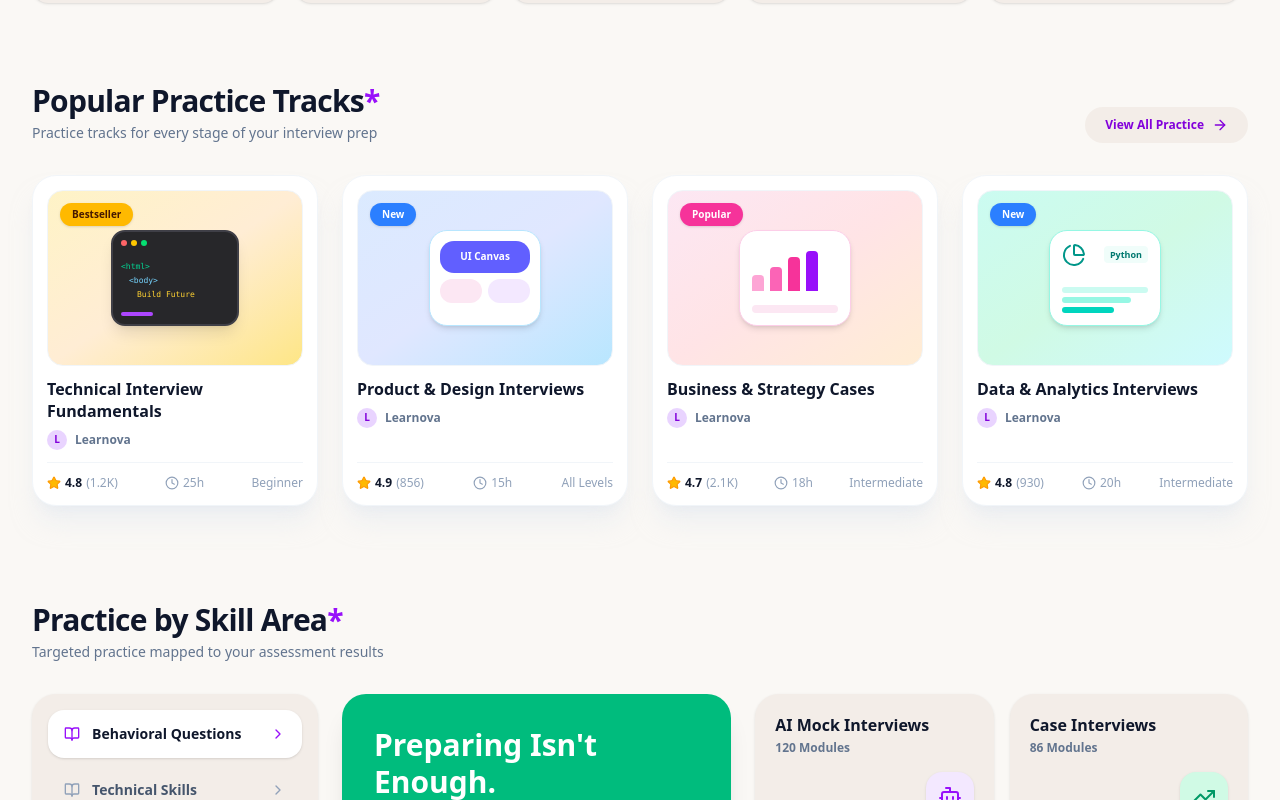
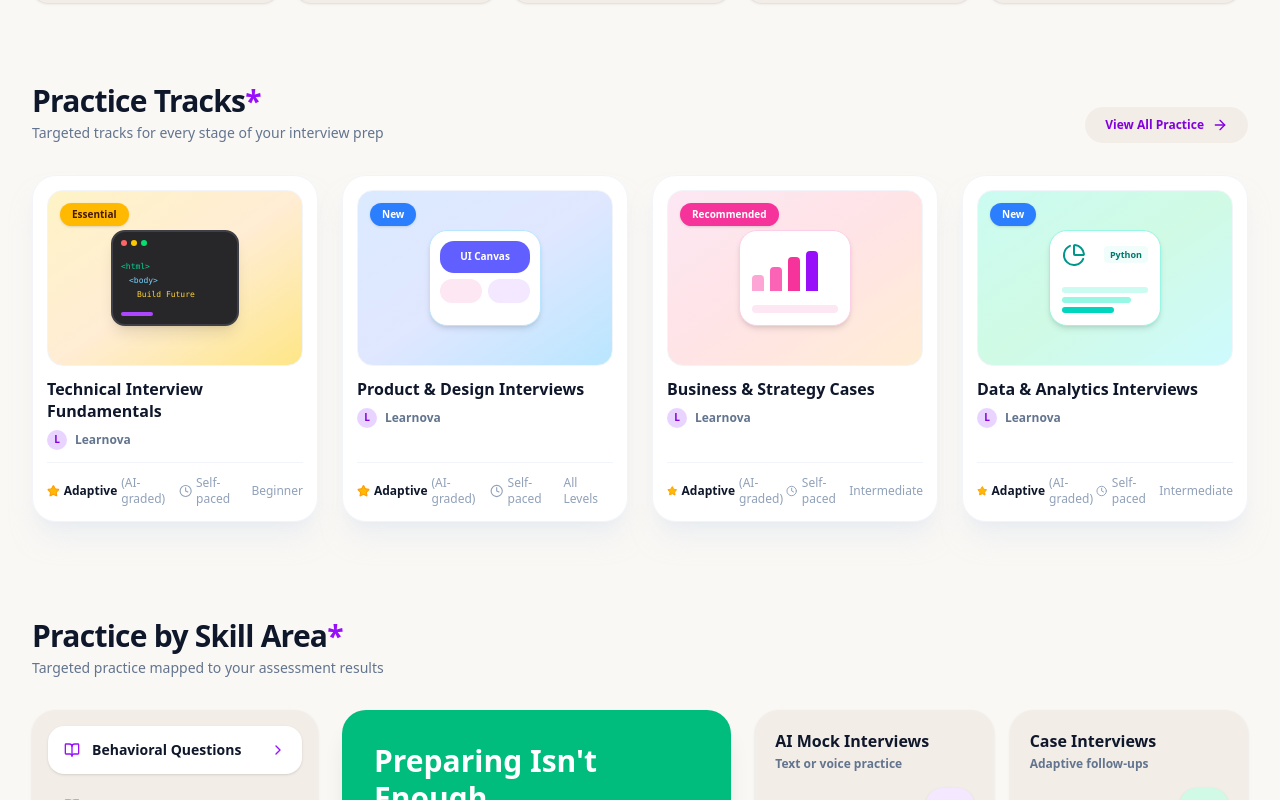
Before and after one commit to Vinay-ops/LearNova, a React (Vite) app: page / in a window 1280 px wide. Shown: the part 1320-2120 px from the top of the page. Built offline with nearby package versions, Linux system fonts and the light colour scheme; no server answers.

Commit message:
Landing page changes

```diff
--- a/src/pages/Landing.tsx
+++ b/src/pages/Landing.tsx
@@ -41,13 +41,13 @@ const features = [
 
 const popularCases = [
   {
-    tag: "Bestseller",
+    tag: "Essential",
     tagColor: "bg-amber-400 text-amber-950",
     title: "Technical Interview Fundamentals",
     author: "Learnova",
-    rating: 4.8,
-    reviews: "1.2K",
-    duration: "25h",
+    rating: "Adaptive",
+    reviews: "AI-graded",
+    duration: "Self-paced",
     level: "Beginner",
     headerBg: "bg-gradient-to-br from-amber-100 via-orange-100 to-amber-200",
     illustration: (
@@ -73,9 +73,9 @@ const popularCases = [
     tagColor: "bg-blue-500 text-white",
     title: "Product & Design Interviews",
     author: "Learnova",
-    rating: 4.9,
-    reviews: "856",
-    duration: "15h",
+    rating: "Adaptive",
+    reviews: "AI-graded",
+    duration: "Self-paced",
     level: "All Levels",
     headerBg: "bg-gradient-to-br from-blue-100 via-indigo-100 to-sky-200",
     illustration: (
@@ -93,13 +93,13 @@ const popularCases = [
     ),
   },
   {
-    tag: "Popular",
+    tag: "Recommended",
     tagColor: "bg-pink-500 text-white",
     title: "Business & Strategy Cases",
     author: "Learnova",
-    rating: 4.7,
-    reviews: "2.1K",
-    duration: "18h",
+    rating: "Adaptive",
+    reviews: "AI-graded",
+    duration: "Self-paced",
     level: "Intermediate",
     headerBg: "bg-gradient-to-br from-pink-100 via-rose-100 to-orange-100",
     illustration: (
@@ -121,9 +121,9 @@ const popularCases = [
     tagColor: "bg-blue-500 text-white",
     title: "Data & Analytics Interviews",
     author: "Learnova",
-    rating: 4.8,
-    reviews: "930",
-    duration: "20h",
+    rating: "Adaptive",
+    reviews: "AI-graded",
+    duration: "Self-paced",
     level: "Intermediate",
     headerBg: "bg-gradient-to-br from-teal-100 via-emerald-100 to-cyan-100",
     illustration: (
@@ -145,18 +145,18 @@ const popularCases = [
 ];
 
 const topics = [
-  { label: "Behavioral Questions", count: 120 },
-  { label: "Technical Skills", count: 86 },
-  { label: "Communication", count: 64 },
-  { label: "Problem Solving", count: 45 },
-  { label: "Strategic Thinking", count: 95 },
+  { label: "Behavioral Questions" },
+  { label: "Technical Skills" },
+  { label: "Communication" },
+  { label: "Problem Solving" },
+  { label: "Strategic Thinking" },
 ];
 
 const topicGrid = [
-  { label: "AI Mock Interviews", count: 120, icon: Bot, color: "bg-purple-100 text-purple-600" },
-  { label: "Case Interviews", count: 86, icon: TrendingUp, color: "bg-emerald-100 text-emerald-600" },
-  { label: "Presentation Skills", count: 64, icon: Camera, color: "bg-orange-100 text-orange-600" },
-  { label: "Written Responses", count: 95, icon: PenTool, color: "bg-blue-100 text-blue-600" },
+  { label: "AI Mock Interviews", subtitle: "Text or voice practice", icon: Bot, color: "bg-purple-100 text-purple-600" },
+  { label: "Case Interviews", subtitle: "Adaptive follow-ups", icon: TrendingUp, color: "bg-emerald-100 text-emerald-600" },
+  { label: "Presentation Skills", subtitle: "Structured evaluation", icon: Camera, color: "bg-orange-100 text-orange-600" },
+  { label: "Written Responses", subtitle: "Instant feedback", icon: PenTool, color: "bg-blue-100 text-blue-600" },
 ];
 
 const valueProps = [
@@ -423,15 +423,15 @@ export default function Landing() {
         </div>
       </section>
 
-      {/* ── Popular Cases Grid with Direct Navigation Links ── */}
+      {/* ── Practice Tracks Grid ── */}
       <section id="courses" className="py-12">
         <div className="mx-auto max-w-7xl px-8">
           <div className="flex items-end justify-between mb-8">
             <div>
               <h2 className="text-3xl font-extrabold text-slate-900 tracking-tight">
-                Popular Practice Tracks<span className="text-purple-600">*</span>
+                Practice Tracks<span className="text-purple-600">*</span>
               </h2>
-              <p className="text-sm font-medium text-slate-500 mt-1">Practice tracks for every stage of your interview prep</p>
+              <p className="text-sm font-medium text-slate-500 mt-1">Targeted tracks for every stage of your interview prep</p>
             </div>
             <Link to="/practice">
               <button className="flex items-center gap-2 px-5 py-2.5 rounded-full bg-[#f3ede8] text-purple-700 hover:bg-purple-100 text-xs font-extrabold transition-colors">
@@ -556,7 +556,7 @@ export default function Landing() {
                   >
                     <div>
                       <h4 className="font-extrabold text-base text-slate-900 leading-snug mb-1">{t.label}</h4>
-                      <p className="text-xs font-semibold text-slate-500">{t.count} Modules</p>
+                      <p className="text-xs font-semibold text-slate-500">{t.subtitle}</p>
                     </div>
                     <div className="flex justify-end mt-4">
                       <div className={`w-12 h-12 rounded-2xl flex items-center justify-center ${t.color} shadow-sm`}>
```
